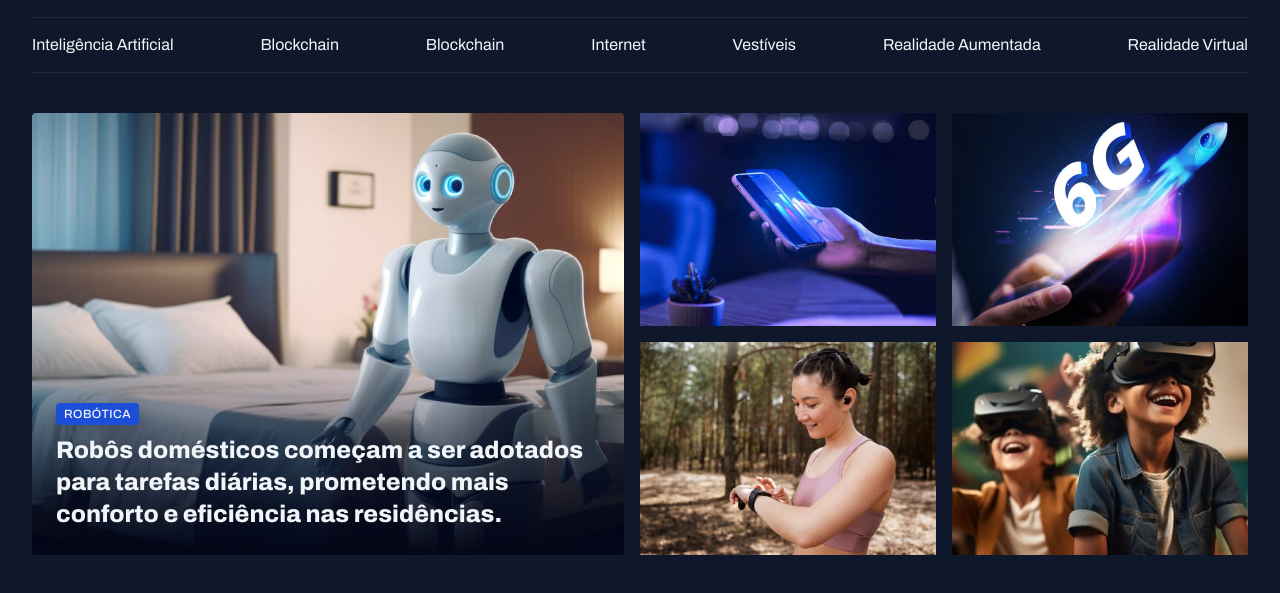
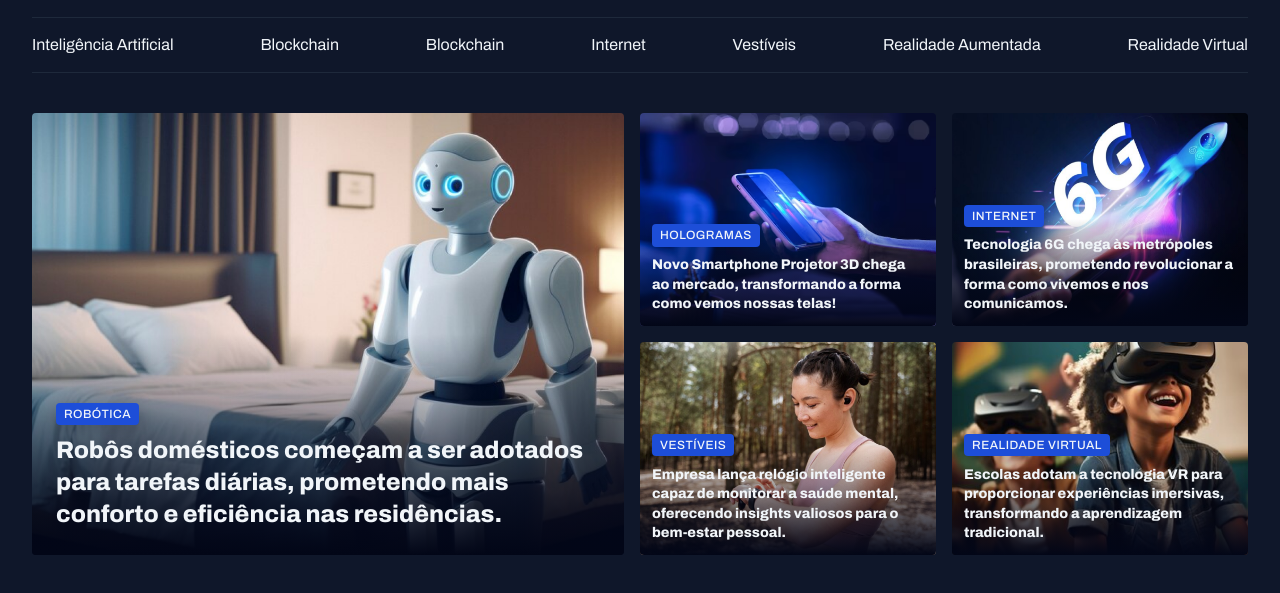
Before and after one commit to TauanLima23/TechNews, a plain HTML site: page index.html in a window 1280 px wide. Shown: the part 55-648 px from the top of the page. Drawn offline with Linux system fonts and the light colour scheme.

Commit message:
final section featured

```diff
--- a/index.html
+++ b/index.html
@@ -41,10 +41,26 @@
         </figcaption>
       </figure>
       <div class="grid grid-cols-2 gap-16">
-         <div><img src="assets/images/Image 02.png" alt=""></div>
-         <div><img src="assets/images/Image 03.png" alt=""></div>
-         <div><img src="assets/images/Image 04.png" alt=""></div>
-         <div><img src="assets/images/Image 05.png" alt=""></div>
+         <figure class="card"><img src="assets/images/Image 02.png" alt="">
+          <figcaption>
+            <span class="content-tag">Hologramas</span>
+            <h2 class="text-lg">Novo Smartphone Projetor 3D chega ao mercado, transformando a forma como vemos nossas telas!</h2>
+          </figcaption></figure>
+         <figure class="card"><img src="assets/images/Image 03.png" alt="">
+          <figcaption>
+            <span class="content-tag">Internet</span>
+            <h2 class="text-lg">Tecnologia 6G chega às metrópoles brasileiras, prometendo revolucionar a forma como vivemos e nos comunicamos.</h2>
+          </figcaption></figure>
+         <figure class="card"><img src="assets/images/Image 04.png" alt="">
+          <figcaption>
+            <span class="content-tag">Vestíveis</span>
+            <h2 class="text-lg">Empresa lança relógio inteligente capaz de monitorar a saúde mental, oferecendo insights valiosos para o bem-estar pessoal.</h2>
+          </figcaption></figure>
+         <figure class="card"><img src="assets/images/Image 05.png" alt="">
+          <figcaption>
+            <span class="content-tag">Realidade Virtual</span>
+            <h2 class="text-lg">Escolas adotam a tecnologia VR para proporcionar experiências imersivas, transformando a aprendizagem tradicional.</h2>
+          </figcaption></figure>
       </div>
     </section>
   </main>
--- a/styles/sections.css
+++ b/styles/sections.css
@@ -20,7 +20,9 @@
     position: absolute;
     bottom: 0;
     padding: 24px;
-
+    &:has(.text-lg){
+      padding: 12px;
+    }
     h2{
       margin-top: 8px;
     }
```
